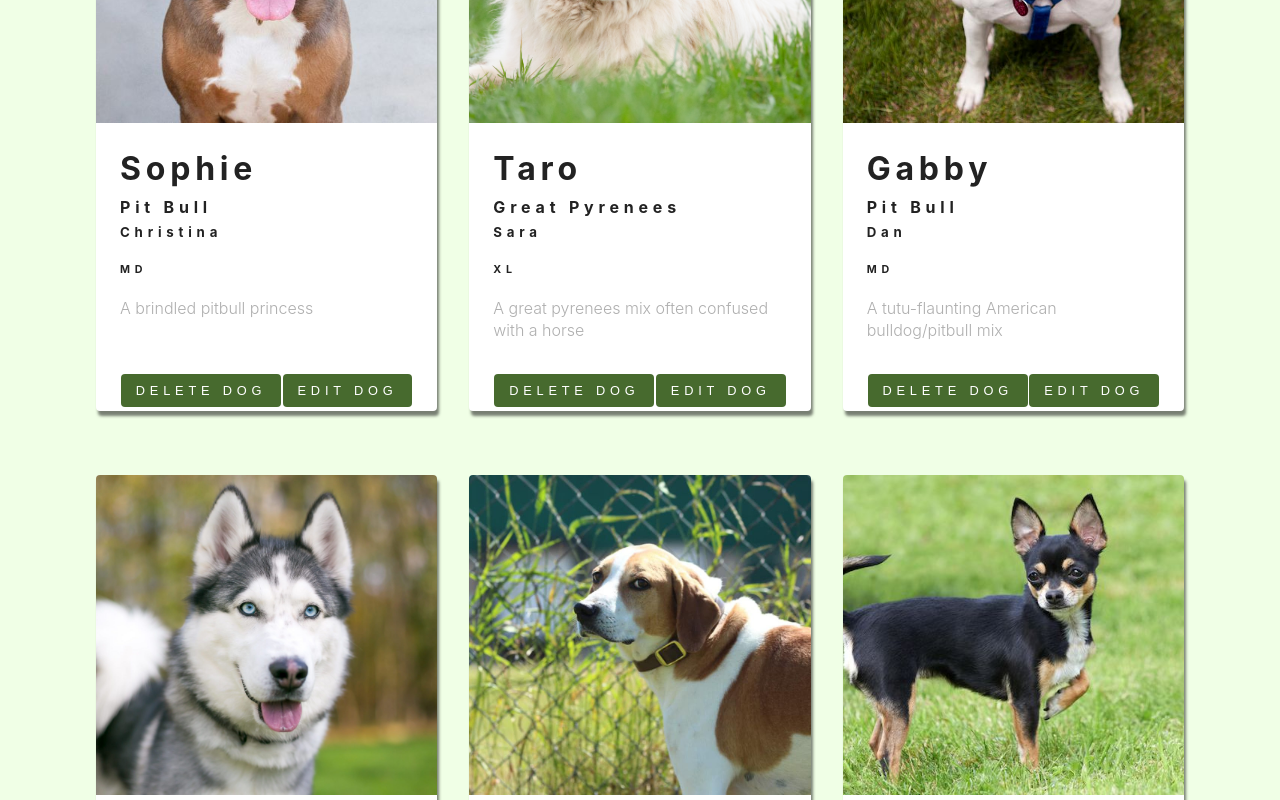
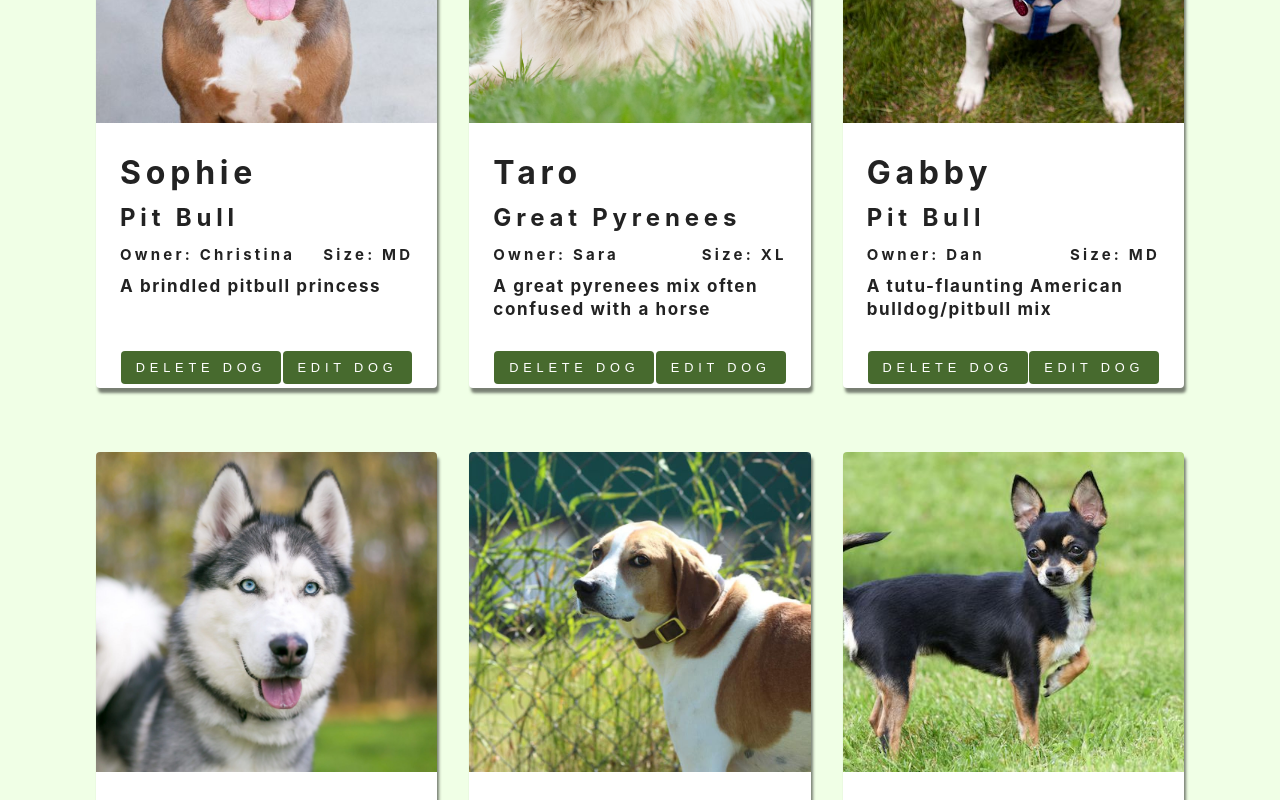
Before and after one commit to jw-yue/dog-app, a React (Create React App) app: page / in a window 1280 px wide. Shown: the part 1320-2120 px from the top of the page. Built offline with nearby package versions, Linux system fonts and the light colour scheme.

Commit message:
formatting and cleaning up app

```diff
--- a/src/App.js
+++ b/src/App.js
@@ -2,7 +2,7 @@ import React from 'react'
 import { BrowserRouter as Router, Route, Switch } from 'react-router-dom'
 //import pages
 import Home from './pages/Home'
-import SingleRecipe from './pages/SingleRecipe'
+import SingleDog from './pages/SingleDog'
 import Error from './pages/Error'
 
 function App() {
@@ -12,8 +12,8 @@ function App() {
         <Route exact path="/">
           <Home />
         </Route>
-        <Route path="/recipe/:id">
-          <SingleRecipe />
+        <Route path="/dog/:id">
+          <SingleDog />
         </Route>
         <Route path="*">
           <Error />
--- a/src/components/dogForm/DogForm.js
+++ b/src/components/dogForm/DogForm.js
@@ -63,7 +63,7 @@ const Form = ({ isAddCalled, id }) => {
                 <FormInput label="Owner" name="owner" />
                 <FormInput label="Size" name="size" />
                 <FormInput label="Description" name="description" />
-                <FormInput label="Image Src" name="image" />
+                <FormInput label="Image Link" name="image" />
 
                 <button className="btn-primary" type="submit">
                   Submit
--- a/src/components/dogForm/FormInput.js
+++ b/src/components/dogForm/FormInput.js
@@ -6,7 +6,7 @@ const FormInput = (props) => {
   return (
     <div>
       <label>{label}</label>
-      <input type={type} name={name} value={value} />
+      <input type={type} name={name} value={value} required />
     </div>
   )
 }
--- a/src/components/dogManagment/AddDog.js
+++ b/src/components/dogManagment/AddDog.js
@@ -1,7 +1,7 @@
 import React from 'react'
 import DogForm from '../dogForm/DogForm'
 
-const AddDog = ({ id }) => {
+const AddDog = () => {
   const isAddCalled = true
 
   return (
--- a/src/components/showDog/Dog.js
+++ b/src/components/showDog/Dog.js
@@ -5,7 +5,7 @@ import './styles.scss'
 
 const DogCard = ({ name, id, breed, image, owner, size, description }) => {
   return (
-    <article className="cocktail">
+    <article className="dog">
       <div className="img-container">
         <img
           src={image}
@@ -16,12 +16,12 @@ const DogCard = ({ name, id, breed, image, owner, size, description }) => {
           }}
         />
       </div>
-      <div className="cocktail-footer">
+      <div className="dog-footer">
         <h3>{name}</h3>
-        <h4>{breed}</h4>
-        <h5>{owner}</h5>
-        <h6>{size}</h6>
-        <p>{description}</p>
+        <h2>{breed}</h2>
+        <h4>Owner: {owner}</h4>
+        <h4 className="right">Size: {size}</h4>
+        <h5 className="letter-spacing">{description}</h5>
       </div>
       <div>
         <span className="padding-left">
--- a/src/components/showDog/DogList.js
+++ b/src/components/showDog/DogList.js
@@ -13,7 +13,7 @@ const DogList = () => {
   if (dogs.length < 1) {
     return (
       <section className="section">
-        <div className="cocktail-section">
+        <div className="dog-section">
           <AddDog />
         </div>
         <h2 className="section-title">no dogs match your search criteria</h2>
@@ -24,11 +24,11 @@ const DogList = () => {
 
   return (
     <section className="section">
-      <div className="cocktail-section">
+      <div className="dog-section">
         <AddDog />
       </div>
       <h2 className="section-title">Dogs of Voyant</h2>
-      <div className="cocktails-center">
+      <div className="dogs-center">
         {dogs.map((item) => {
           return <Dog key={item.id} {...item} />
         })}
--- a/src/components/showDog/styles.scss
+++ b/src/components/showDog/styles.scss
@@ -11,3 +11,21 @@
   padding-left: 25px;
   padding-bottom: 4px;
 }
+
+h4 {
+  display: inline-block;
+  font-size: 15px;
+  letter-spacing: 0.2rem;
+}
+
+h5 {
+  font-size: 17px;
+}
+
+.letter-spacing {
+  letter-spacing: 0.1rem;
+}
+
+.extra-margin {
+  margin-right: 1.5rem;
+}
--- a/src/context/context.js
+++ b/src/context/context.js
@@ -114,7 +114,7 @@ const AppProvider = ({ children }) => {
 
   useEffect(() => {
     fetchDogs()
-  }, [fetchDogs, searchTerm])
+  }, [fetchDogs, searchTerm, newDogCalled])
 
   useEffect(() => {
     getDogs()
--- a/src/index.css
+++ b/src/index.css
@@ -52,7 +52,8 @@ h4,
 h5,
 h6 {
   font-family: var(--slantedFont);
-  margin-bottom: 1.25rem;
+  margin-bottom: 0.3rem;
+  margin-top: 0.3rem;
   letter-spacing: var(--mainSpacing);
 }
 p {
@@ -143,7 +144,7 @@ Error
 }
 /*
 ======
-Cocktails List
+dogs List
 ======
 */
 
@@ -158,7 +159,7 @@ Cocktails List
   margin-bottom: 3.5rem;
   margin-top: 1rem;
 }
-.cocktails-center {
+.dogs-center {
   width: var(--smallWidth);
   margin: 0 auto;
   max-width: var(--fullWidth);
@@ -168,17 +169,17 @@ Cocktails List
   /* align-items: start; */
 }
 @media screen and (min-width: 576px) {
-  .cocktails-center {
+  .dogs-center {
     grid-template-columns: repeat(auto-fill, minmax(338.8px, 1fr));
   }
 }
 /*
 ======
-Cocktail
+dog
 ======
 */
 
-.cocktail {
+.dog {
   background: var(--mainWhite);
   margin-bottom: 2rem;
   box-shadow: var(--lightShadow);
@@ -187,27 +188,27 @@ Cocktail
   grid-template-rows: auto 1fr;
   border-radius: var(--mainBorderRadius);
 }
-.cocktail:hover {
+.dog:hover {
   box-shadow: var(--darkShadow);
 }
-.cocktail img {
+.dog img {
   height: 20rem;
   object-fit: cover;
   border-top-left-radius: var(--mainBorderRadius);
   border-top-right-radius: var(--mainBorderRadius);
 }
-.cocktail-footer {
+.dog-footer {
   padding: 1.5rem;
 }
-.cocktail-footer h3,
-.cocktail-footer h4,
-.cocktail-footer p {
+.dog-footer h3,
+.dog-footer h4,
+.dog-footer p {
   margin-bottom: 0.3rem;
 }
-.cocktail-footer h3 {
+.dog-footer h3 {
   font-size: 2rem;
 }
-.cocktail-footer p {
+.dog-footer p {
   color: var(--darkGrey);
   margin-bottom: 0.5rem;
 }
@@ -255,11 +256,11 @@ Form
 }
 /*
 ======
-Cocktail
+dog
 ======
 */
 
-.cocktail-section {
+.dog-section {
   text-align: center;
 }
 .drink {
--- /dev/null
+++ b/src/pages/SingleDog.js
@@ -0,0 +1,13 @@
+import React from 'react'
+import { useParams, Link } from 'react-router-dom'
+const url = ''
+
+const SingleDog = () => {
+  return (
+    <div>
+      <h2>single dog page</h2>
+    </div>
+  )
+}
+
+export default SingleDog
```
Also changed, not shown: src/components/loading/Loading.js (+4 -4 lines), 1 other file (tests, documents, lock files or other folders).
